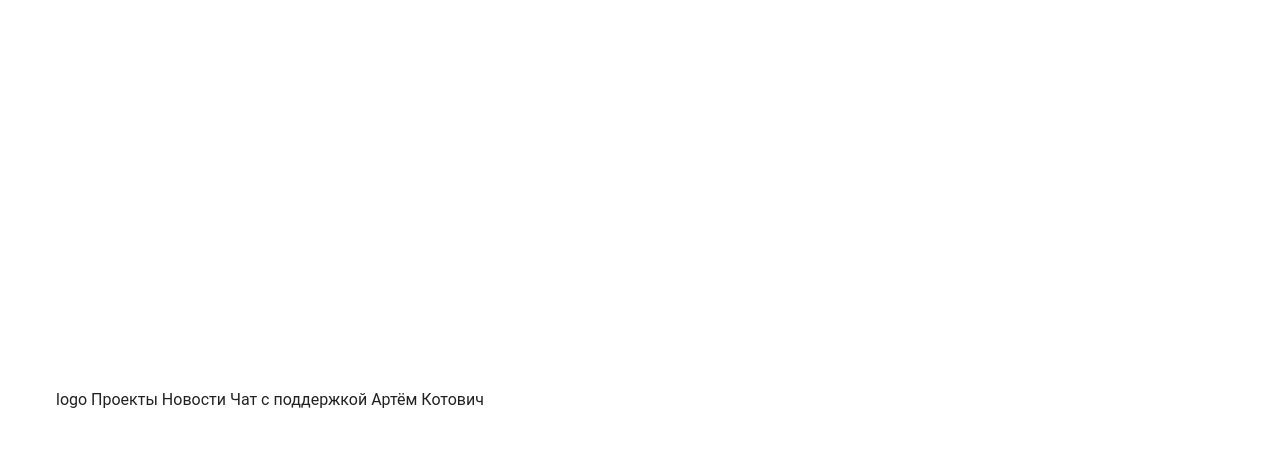
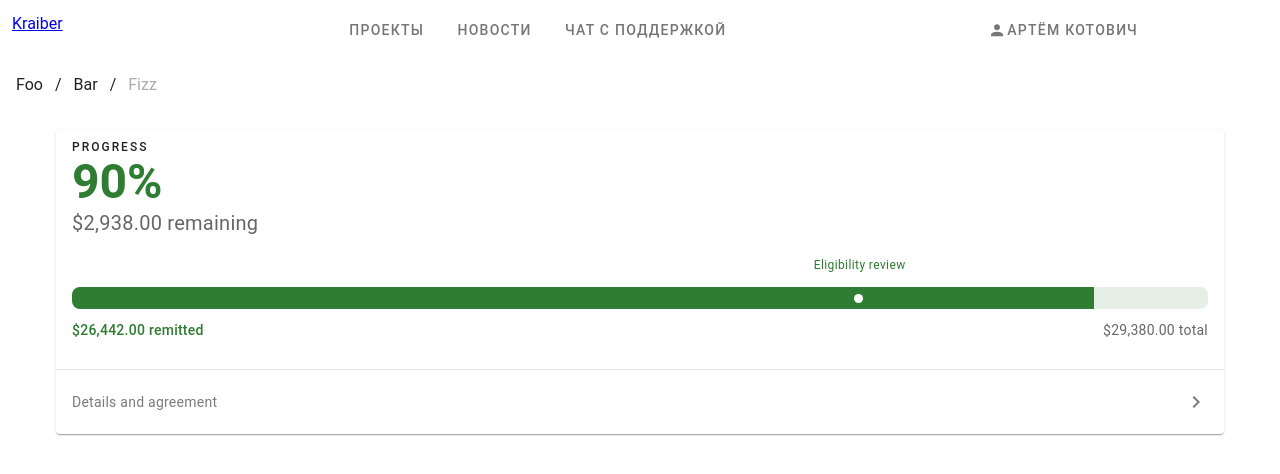
Before and after one commit to segakgd/kb_front, a Vue app: page /projects in a window 1280 px wide. Shown: the top 474 px of the page. Built offline with nearby package versions, Linux system fonts and the light colour scheme.

Commit message:
added navigate header

```diff
--- a/src/components/Projects.vue
+++ b/src/components/Projects.vue
@@ -1,10 +1,69 @@
 <template>
 
-  <Navigate></Navigate>
+  <NavigateHeader></NavigateHeader>
 
+  <v-breadcrumbs :items="['Foo', 'Bar', 'Fizz']"></v-breadcrumbs>
+
+  <v-container>
+    <v-card>
+      <v-card-title class="text-overline">
+        Progress
+
+        <div class="text-green-darken-3 text-h3 font-weight-bold">90%</div>
+
+        <div class="text-h6 text-medium-emphasis font-weight-regular">
+          $2,938.00 remaining
+        </div>
+      </v-card-title>
+      <br>
+      <v-card-text>
+        <div
+          :style="`right: calc(${review} - 32px)`"
+          class="position-absolute mt-n8 text-caption text-green-darken-3"
+        >
+          Eligibility review
+        </div>
+        <v-progress-linear
+          color="green-darken-3"
+          height="22"
+          model-value="90"
+          rounded="lg"
+        >
+          <v-badge
+            :style="`right: ${review}`"
+            class="position-absolute"
+            color="white"
+            dot
+            inline
+          ></v-badge>
+        </v-progress-linear>
+
+        <div class="d-flex justify-space-between py-3">
+          <span class="text-green-darken-3 font-weight-medium">
+            $26,442.00 remitted
+          </span>
+
+          <span class="text-medium-emphasis"> $29,380.00 total </span>
+        </div>
+      </v-card-text>
+
+      <v-divider></v-divider>
+
+      <v-list-item
+        append-icon="mdi-chevron-right"
+        lines="two"
+        subtitle="Details and agreement"
+        link
+      ></v-list-item>
+    </v-card>
+  </v-container>
 </template>
 
-<script setup lang="ts">
-import Navigate from "@/components/common/NavigateHeader.vue";
+<script lang="ts">
+import NavigateHeader from "@/components/common/NavigateHeader.vue";
 
+export default {
+  components: {NavigateHeader},
+  data: () => ({review: '30%'}),
+}
 </script>
--- a/src/components/common/NavigateHeader.vue
+++ b/src/components/common/NavigateHeader.vue
@@ -1,20 +1,61 @@
 <template>
-  <v-container class="fill-height">
-    <v-row>
-      <v-col cols="12">
-        <a href="#">
-          <v-img/>
-        </a>
-        logo
+  <v-row>
+    <v-col cols="12">
+      <v-layout style="height: 56px;">
+        <v-col cols="3">
+          <a href="/" class="logo">
+            <v-img class="logo--image" :inline=true src="@/assets/images/logo.svg"/>
+            <span>Kraiber</span>
+          </a>
+        </v-col>
 
-        Проекты Новости Чат с поддержкой
+        <v-col cols="6">
+          <div class="header-navs--wrapper">
+            <v-btn variant="plain" href="/">Проекты</v-btn>
 
-        Артём Котович
-      </v-col>
-    </v-row>
+            <v-btn variant="plain" href="/">Новости</v-btn>
 
-  </v-container>
+            <v-btn variant="plain" href="/">Чат с поддержкой</v-btn>
+          </div>
+        </v-col>
+
+        <v-col cols="3" class="header-user--wrapper">
+          <v-menu>
+            <template v-slot:activator="{ props }">
+              <v-btn
+                v-bind="props"
+                variant="plain"
+              >
+                <v-icon icon="mdi-account"/>
+                Артём Котович
+              </v-btn>
+            </template>
+            <v-list>
+              <v-list-item
+                v-for="(item, index) in items"
+                :key="index"
+                :value="index"
+              >
+                <v-list-item-title>{{ item.title }}</v-list-item-title>
+              </v-list-item>
+            </v-list>
+          </v-menu>
+        </v-col>
+      </v-layout>
+
+    </v-col>
+  </v-row>
 </template>
 
-<script setup lang="ts">
+<script lang="ts">
+export default {
+  data() {
+    return {
+      items: [
+        {title: 'Настройки аккаунта'},
+        {title: 'Выход'},
+      ],
+    };
+  },
+};
 </script>
--- a/src/styles/settings.scss
+++ b/src/styles/settings.scss
@@ -9,6 +9,38 @@
 //   $color-pack: false
 // );
 
+@import url('https://fonts.googleapis.com/css2?family=Rubik:ital,wght@0,300..900;1,300..900&display=swap');
+@import url('https://fonts.googleapis.com/css2?family=Inter:wght@100..900&family=Rubik:ital,wght@0,300..900;1,300..900&display=swap');
+
 body {
   background: #fff;
+  font-family: 'Inter', sans-serif;
 }
+
+.logo {
+  font-family: 'Rubik', sans-serif;
+  display: flex;
+  align-items: center;
+  justify-content: start;
+}
+
+.logo .logo--image{
+  width: 36px;
+  height: 36px;
+  margin-right: 10px;
+}
+
+.logo .logo--image img{
+  width: 36px;
+  height: 36px;
+}
+
+.header-navs--wrapper {
+  display: flex;
+  justify-content: center;
+}
+
+.header-user--wrapper {
+  display: flex;
+  justify-content: end;
+}
```
